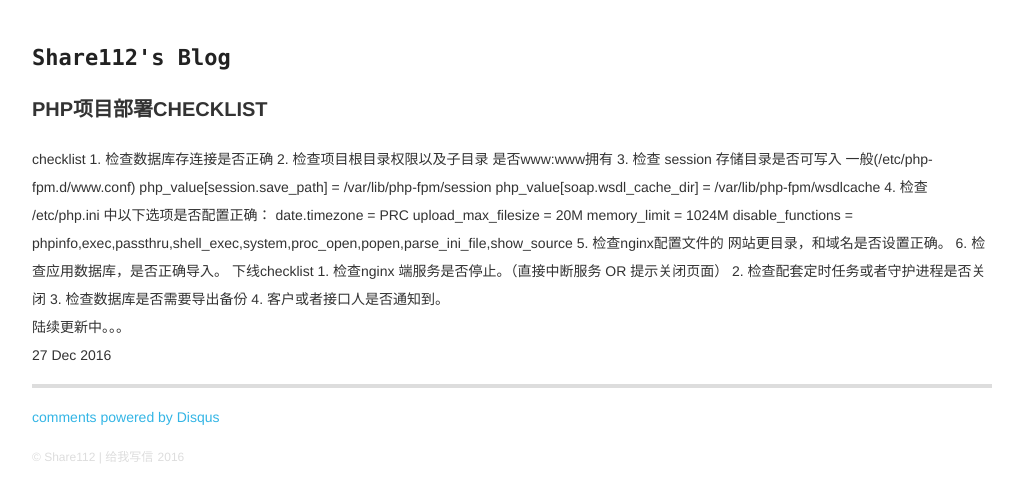
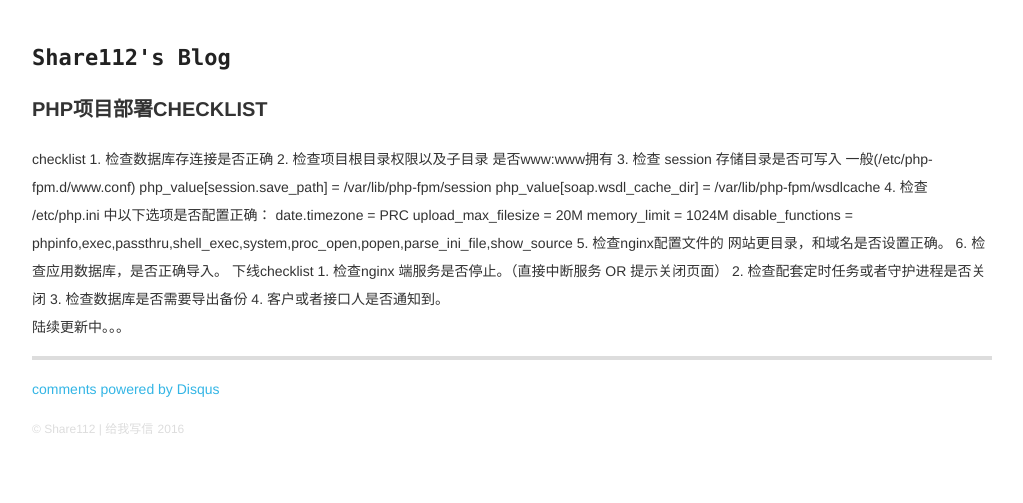
Before and after one commit to jiangruitao/jiangruitao.github.io, a Jekyll site: the page built from _posts/2016-12-27-checklist.html, in a window 1280 px wide. Shown: the top 503 px of the page, without its empty margins (128-1151 px from the left). Built offline with Jekyll 4.4.1, drawn with Linux system fonts in a browser that asks for light colours; comment, search, counter and statistics services are not loaded.

Commit message:
checklist

```diff
--- a/_posts/2016-12-27-hello-world.html
+++ b/_posts/2016-12-27-checklist.html
@@ -32,7 +32,6 @@ title: PHP项目部署CHECKLIST
 <p>
 陆续更新中。。。
 </p>
-<p>{{ page.date | date_to_string }}</p>
 <hr />
     <div id="disqus_thread"></div>
     <script type="text/javascript">
```
